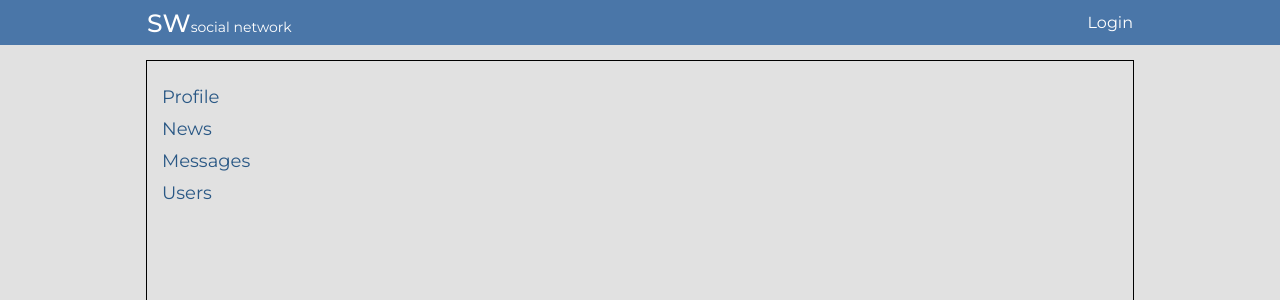
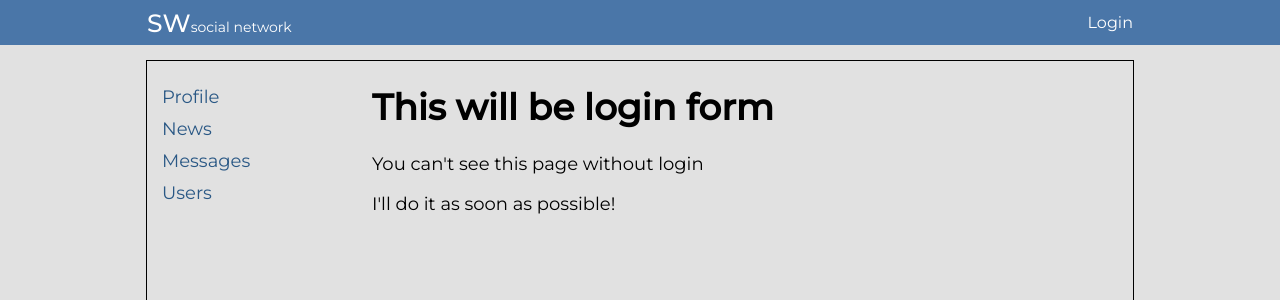
Before and after one commit to Sergey-lang/Social-TypeScript, a React (Create React App) app: page /#/login in a window 1280 px wide. Shown: the top 300 px of the page. Built offline with nearby package versions, Linux system fonts and the light colour scheme; no server answers.

Commit message:
l68 Redirect to Login.tsx

```diff
--- a/src/App.tsx
+++ b/src/App.tsx
@@ -1,21 +1,23 @@
 import React from 'react'
 import './App.css'
 import HeaderContainer from './component/Header/HeaderContainer'
-import { Navbar } from './component/Navbar/Navbar'
-import { Route } from 'react-router-dom'
-import { DialogsContainer } from './component/Dialogs/DialogsContainer'
+import {Navbar} from './component/Navbar/Navbar'
+import {Route} from 'react-router-dom'
+import {DialogsContainer} from './component/Dialogs/DialogsContainer'
 import UsersContainer from './component/Users/UsersContainer'
 import ProfileContainer from './component/Profile/ProfileContainer'
+import LoginContainer from './component/Login/LoginContainer';
 
 export const App: React.FC = () => {
     return (
         <div className="app">
-			<HeaderContainer />
+            <HeaderContainer/>
             <div className="appContainer">
-				<Navbar />
-				<Route path="/profile/:userid?" render={() => <ProfileContainer />} />
-				<Route path="/dialogs" render={() => <DialogsContainer />} />
-				<Route path="/users" render={() => <UsersContainer />} />
+                <Navbar/>
+                <Route path="/profile/:userid?" render={() => <ProfileContainer/>}/>
+                <Route path="/dialogs" render={() => <DialogsContainer/>}/>
+                <Route path="/users" render={() => <UsersContainer/>}/>
+                <Route path="/login" render={() => <LoginContainer/>}/>
             </div>
         </div>
     )
--- a/src/Redux/users-reducer.tsx
+++ b/src/Redux/users-reducer.tsx
@@ -2,7 +2,7 @@ import React from 'react';
 import {ActionsTypes, ThunkType} from '../essences/essences';
 import {usersAPI} from '../API/api';
 import {AppStateType} from './redux-store';
-import {ThunkAction, ThunkDispatch} from 'redux-thunk';
+import {ThunkDispatch} from 'redux-thunk';
 
 enum ActionsType {
     FOLLOW = 'USERS/FOLLOW',
--- a/src/component/Dialogs/Dialogs.tsx
+++ b/src/component/Dialogs/Dialogs.tsx
@@ -5,9 +5,10 @@ import {Message} from './Message/Message';
 import {mapDispatchType, MapStateType} from './DialogsContainer';
 import {Button} from '../../common/Button/Button';
 import {TextArea} from '../../common/TextArea/TextArea';
+import { Redirect } from 'react-router-dom';
 
 type OwnPropsType = MapStateType & mapDispatchType
-export const Dialogs: React.FC<OwnPropsType> = ({dialogsPage, addMessage, updateNewMessageText}) => {
+export const Dialogs: React.FC<OwnPropsType> = ({dialogsPage, addMessage, updateNewMessageText,...props}) => {
 
     let dialogsElement = dialogsPage.dialogs.map(d => <Dialog id={d.id} name={d.name} key={d.id}/>)
     let messagesElement = dialogsPage.messages.map(m => <Message id={m.id} message={m.message} key={m.id}/>)
@@ -20,6 +21,7 @@ export const Dialogs: React.FC<OwnPropsType> = ({dialogsPage, addMessage, update
         updateNewMessageText(newMessageText)
     }
 
+    if(!props.isAuth) return <Redirect to={'/login'}/>
     return (
         <div className={s.dialogs_container}>
             <div className={s.my_dialogs_headline}>Dialogs</div>
--- a/src/component/Dialogs/DialogsContainer.tsx
+++ b/src/component/Dialogs/DialogsContainer.tsx
@@ -5,14 +5,20 @@ import {Dialogs} from './Dialogs';
 import React from 'react';
 
 export type MapStateType = {
-  dialogsPage: DialogInitPageType
+    dialogsPage: DialogInitPageType
+    isAuth: boolean
 }
 export type mapDispatchType = {
-  addMessage: () => void
-  updateNewMessageText: (newMessageText: string) => void
+    addMessage: () => void
+    updateNewMessageText: (newMessageText: string) => void
 }
 
-let mapState = (state: AppStateType): MapStateType => ({dialogsPage: state.dialogsState})
+let mapState = (state: AppStateType): MapStateType => {
+    return {
+        dialogsPage: state.dialogsState,
+        isAuth: state.authState.isAuth
+    }
+}
 
 export const DialogsContainer = connect<MapStateType, mapDispatchType, {}, AppStateType>
-(mapState, {addMessage,updateNewMessageText})(Dialogs)
+(mapState, {addMessage, updateNewMessageText})(Dialogs)
--- /dev/null
+++ b/src/component/Login/Login.tsx
@@ -0,0 +1,11 @@
+import React from 'react';
+
+export const Login: React.FC = () => {
+  return (
+    <div>
+      <h1>This will be login form</h1>
+        <p>You can't see this page without login</p>
+        <p>I'll do it as soon as possible!</p>
+    </div>
+  )
+}
--- /dev/null
+++ b/src/component/Login/LoginContainer.tsx
@@ -0,0 +1,33 @@
+import React from 'react'
+import {AppStateType} from '../../Redux/redux-store'
+import {connect} from 'react-redux'
+import {Login} from './Login';
+
+type OwnPropsType = MapStateType & MapDispatchType
+
+export class HeaderContainer extends React.Component<OwnPropsType> {
+	componentDidMount() {
+
+	}
+
+	render() {
+		return <Login />
+	}
+}
+
+type MapStateType = {
+	isAuth: boolean
+}
+
+type MapDispatchType = {
+
+}
+
+const mapState = (state: AppStateType): MapStateType => ({
+	isAuth: state.authState.isAuth
+})
+
+export default connect<MapStateType, MapDispatchType, {}, AppStateType>(
+	mapState,
+	{ }
+)(HeaderContainer)
--- a/src/component/Profile/ProfileContainer.tsx
+++ b/src/component/Profile/ProfileContainer.tsx
@@ -3,7 +3,7 @@ import {Profile} from './Profile'
 import {connect} from 'react-redux'
 import {AppStateType} from '../../Redux/redux-store'
 import {getUserProfile, ProfileType} from '../../Redux/profile-reducer'
-import {RouteComponentProps, withRouter} from 'react-router-dom'
+import {Redirect, RouteComponentProps, withRouter} from 'react-router-dom'
 
 type PathParamsType = {
     userid: string
@@ -21,12 +21,15 @@ export class ProfileContainer extends React.Component<PropsType> {
     }
 
     render() {
+        if (!this.props.isAuth) return <Redirect to={'/login'}/>
+
         return <Profile {...this.props} profile={this.props.profile}/>
     }
 }
 
 type MapStateType = {
     profile: ProfileType | null
+    isAuth: boolean
 }
 
 type MapDispatchType = {
@@ -35,6 +38,7 @@ type MapDispatchType = {
 
 const mapState = (state: AppStateType): MapStateType => ({
     profile: state.profileState.profile,
+    isAuth: state.authState.isAuth
 })
 
 let withUrlDataContainerComponent = withRouter(ProfileContainer)
```
Also changed, not shown: src/component/Users/UsersContainer.tsx (+1 -14 lines), src/component/Login/Login.module.css (added). Lines whose indentation alone changed are shown as unchanged.
